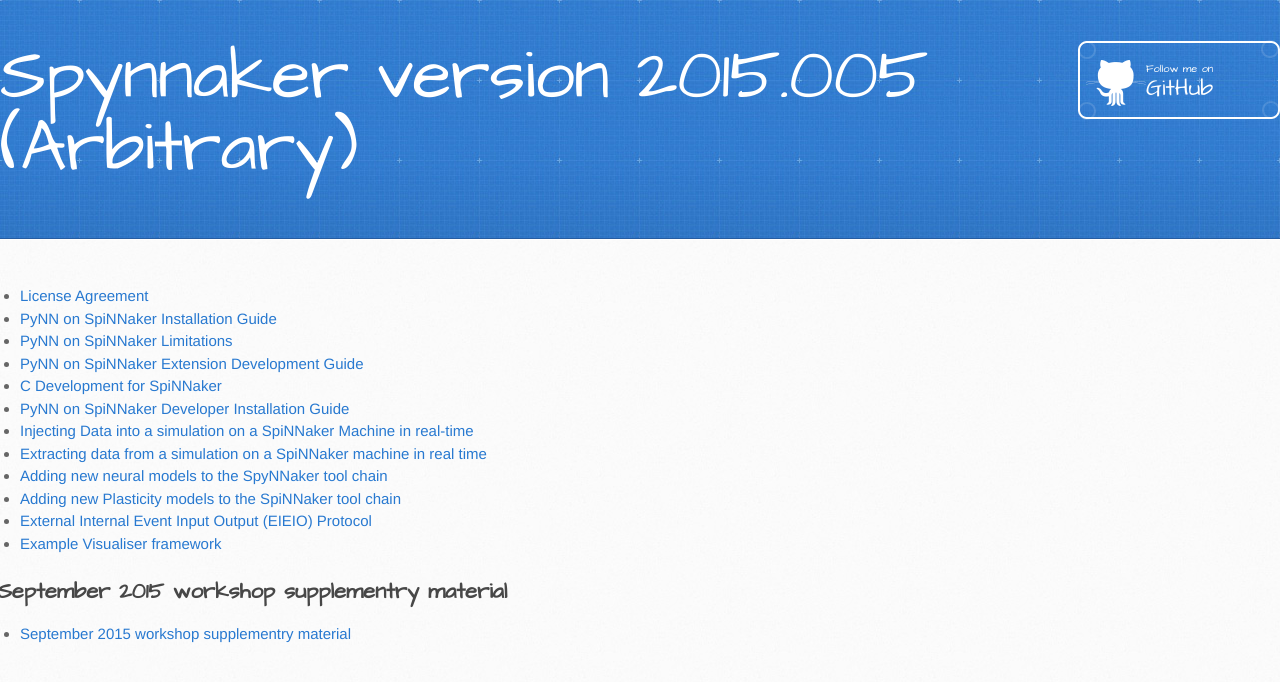
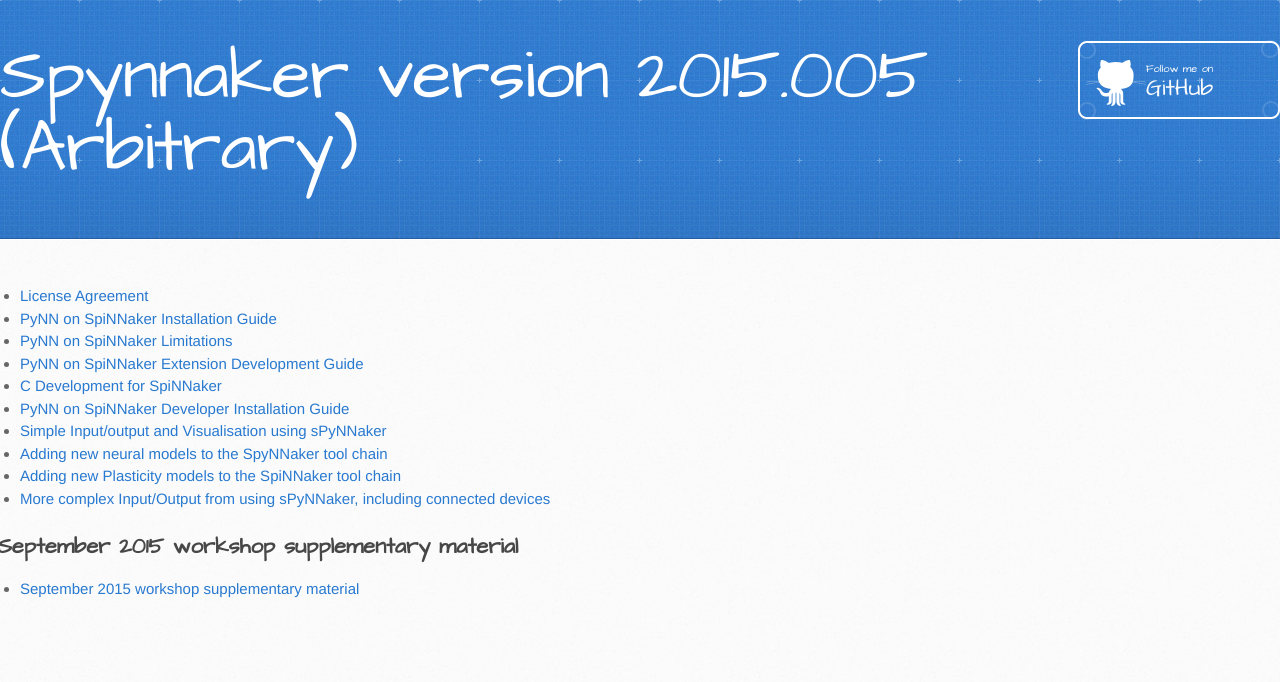
Before and after one commit to SpiNNakerManchester/SpiNNakerManchester.github.io, a Jekyll site: the page built from 2015.005.Arbitrary/index.md, in a window 1280 px wide. Shown: the top 682 px of the page. Built offline with Jekyll 4.4.1, drawn with Linux system fonts in a browser that asks for light colours.

Commit message:
fixed a few links

```diff
--- a/2015.005.Arbitrary/index.md
+++ b/2015.005.Arbitrary/index.md
@@ -9,12 +9,10 @@
 * [PyNN on SpiNNaker Extension Development Guide](PyNNOnSpiNNakerExtensions.html)
 * [C Development for SpiNNaker](CDevelopmentForSpiNNaker.html)
 * [PyNN on SpiNNaker Developer Installation Guide](PyNNOnSpinnakerDeveloperInstall.html)
-* [Injecting Data into a simulation on a SpiNNaker Machine in real-time](workshop_material/lab_manuals/SimpleIOLabManual.pdf)
-* [Extracting data from a simulation on a SpiNNaker machine in real time](workshop_material/lab_manuals/SimpleIOLabManual.pdf)
+* [Simple Input/output and Visualisation using sPyNNaker](workshop_material/lab_manuals/SimpleIOLabManual.pdf)
 * [Adding new neural models to the SpyNNaker tool chain](workshop_material/lab_manuals/NewNeuronModels-LabManual.pdf)
 * [Adding new Plasticity models to the SpiNNaker tool chain](workshop_material/lab_manuals/adding_synapses_lab_manual.pdf)
-* [External Internal Event Input Output (EIEIO) Protocol](workshop_material/lab_manuals/External_devices_lab_book.pdf)
-* [Example Visualiser framework](workshop_material/lab_manuals/SimpleIOLabManual.pdf)
+* [More complex Input/Output from using sPyNNaker, including connected devices](workshop_material/lab_manuals/External_devices_lab_book.pdf)
 
-## September 2015 workshop supplementry material
-* [September 2015 workshop supplementry material](workshop_material)
+## September 2015 workshop supplementary material
+* [September 2015 workshop supplementary material](workshop_material)
```
